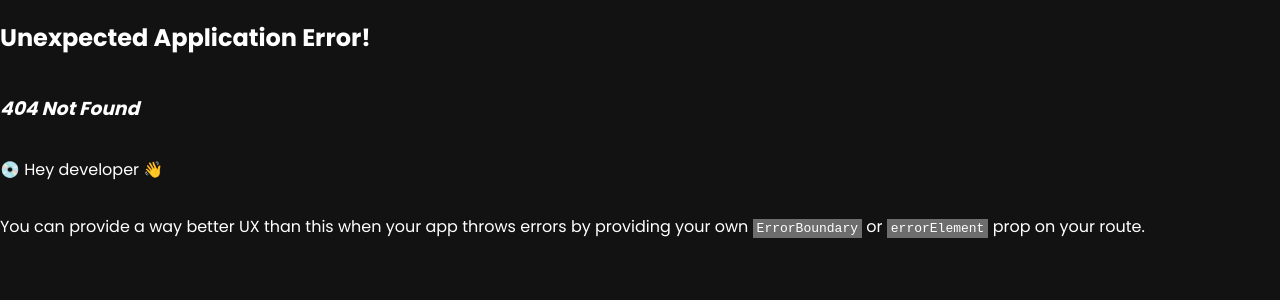
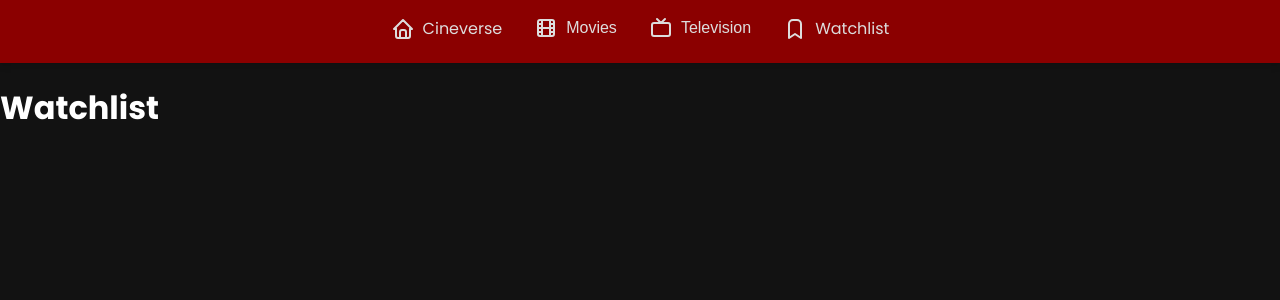
Before and after one commit to luketucich/cineverse, a React (Vite) app: page /watchlist in a window 1280 px wide. Before the commit this address had no page. Shown: the top 300 px of the page. Built offline with nearby package versions, Linux system fonts and the light colour scheme.

Commit message:
refactor: The 'shop' component + path have now been changed to 'browse'. Additionally, navigating to sub sections (like 'most popular tv shows') now properly stacks in the url (like: /browse/most-popular-tv).

```diff
--- a/src/components/Shop.jsx
+++ b/src/components/Browse.jsx
@@ -1,7 +1,7 @@
 import { useEffect, useState } from "react";
 import { useOutletContext } from "react-router-dom";
 import Card from "./Card";
-import "../styles/shop.css";
+import "../styles/browse.css";
 import { IconLoader } from "@tabler/icons-react";
 
 const Shop = () => {
--- a/src/components/Navbar.jsx
+++ b/src/components/Navbar.jsx
@@ -50,14 +50,20 @@ const Navbar = () => {
         <li>
           <div className="dropdown">
             <button className="dropbtn">
-              <Link to="/shop" className="nav-link">
+              <Link
+                to="/browse/top-250-movies"
+                className="nav-link"
+                onClick={() =>
+                  handleNavClick("top250-movies", "Top 250 Movies")
+                }
+              >
                 <IconMovie className="nav-icon" />
                 <p className="nav-title">Movies</p>
               </Link>
             </button>
             <div className="dropdown-content">
               <Link
-                to="/shop"
+                to="/browse/top-250-movies"
                 onClick={() =>
                   handleNavClick("top250-movies", "Top 250 Movies")
                 }
@@ -66,7 +72,7 @@ const Navbar = () => {
                 <p>Top 250 Movies</p>
               </Link>
               <Link
-                to="/shop"
+                to="/browse/top-box-office"
                 onClick={() =>
                   handleNavClick("top-box-office", "Top Box Office (US)")
                 }
@@ -75,7 +81,7 @@ const Navbar = () => {
                 <p>Top Box Office (US)</p>
               </Link>
               <Link
-                to="/shop"
+                to="/browse/most-popular-movies"
                 onClick={() =>
                   handleNavClick("most-popular-movies", "Most Popular Movies")
                 }
@@ -89,21 +95,25 @@ const Navbar = () => {
         <li>
           <div className="dropdown">
             <button className="dropbtn">
-              <Link to="/shop" className="nav-link">
+              <Link
+                to="/browse/top-250-tv"
+                className="nav-link"
+                onClick={() => handleNavClick("top250-tv", "Top 250 TV Shows")}
+              >
                 <IconDeviceTv className="nav-icon" />
                 <p className="nav-title">Television</p>
               </Link>
             </button>
             <div className="dropdown-content">
               <Link
-                to="/shop"
+                to="/browse/top-250-tv"
                 onClick={() => handleNavClick("top250-tv", "Top 250 TV Shows")}
                 className="nav-link"
               >
                 <p>Top 250 TV Shows</p>
               </Link>
               <Link
-                to="/shop"
+                to="/browse/most-popular-tv"
                 onClick={() =>
                   handleNavClick("most-popular-tv", "Most Popular TV Shows")
                 }
@@ -115,7 +125,7 @@ const Navbar = () => {
           </div>
         </li>
         <li>
-          <Link to="/" className="nav-link">
+          <Link to="/watchlist" className="nav-link">
             <IconBookmark className="nav-icon" />
             <p className="nav-title">Watchlist</p>
           </Link>
--- /dev/null
+++ b/src/components/Watchlist.jsx
@@ -0,0 +1,9 @@
+const Watchlist = () => {
+  return (
+    <div>
+      <h1>Watchlist</h1>
+    </div>
+  );
+};
+
+export default Watchlist;
```
Also changed, not shown: src/components/routes.jsx (+27 -2 lines), src/styles/browse.css (renamed from src/styles/shop.css).
